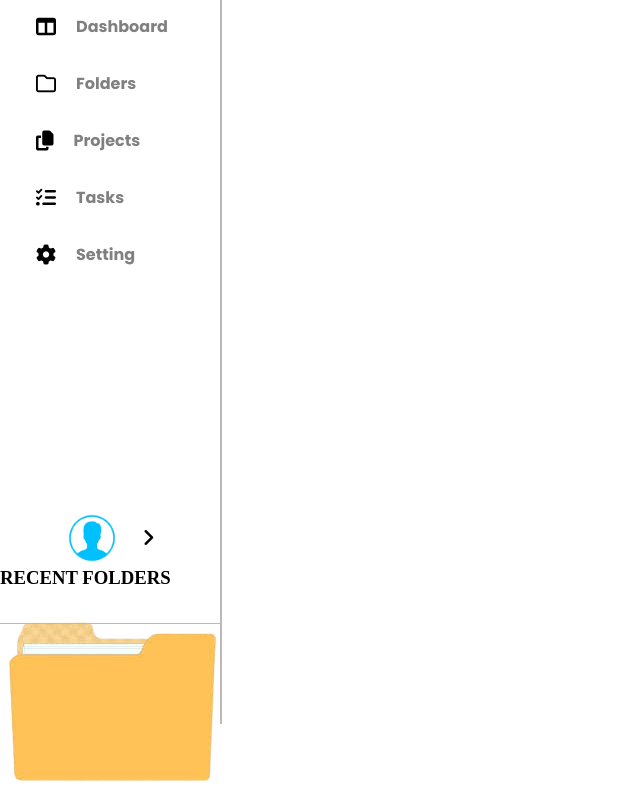
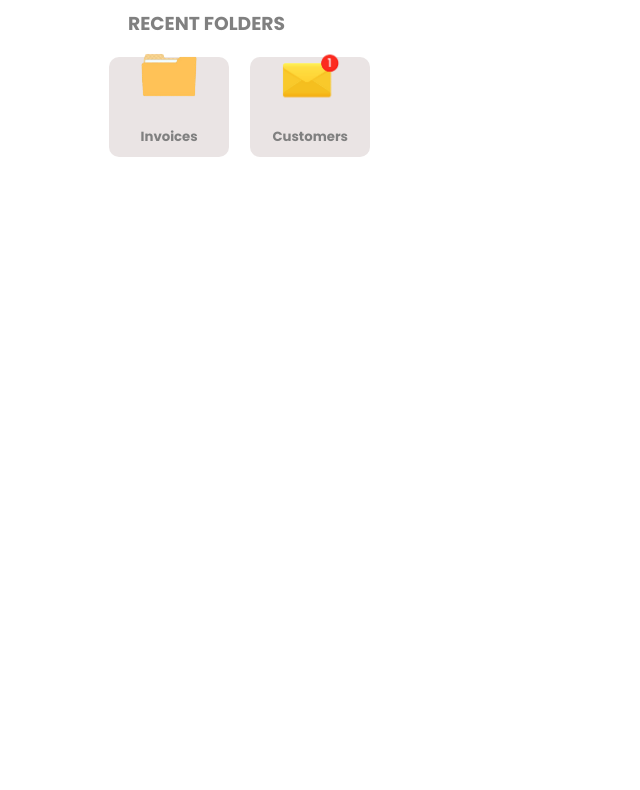
Before and after one commit to AhsanNazir181/Lab_2_Exercise, a plain HTML site: page index.html in a window 1280 px wide. Shown: the part 76-866 px from the top of the page, without its empty margins (0-640 px from the left). After the commit the page ends 800 px from the top, so only its background shows below. Drawn offline with Linux system fonts and the light colour scheme.

Commit message:
main content

```diff
--- a/index.css
+++ b/index.css
@@ -1,83 +1,197 @@
-* {
-  margin: 0px;
-  padding: 0px;
+.main_hero {
+  margin-left: 80px;
+  width: 40%;
+  margin-top: 85px;
 }
-.sidebar {
-  display: inline-block;
+
+.main_content h3 {
+  font-family: "Poppins", serif;
+  font-weight: 700;
+  font-style: normal;
+  color: grey;
+  margin-left: 40px;
 }
-.sidebar img {
-  width: 40px;
-  height: 40px;
-  margin-left: 27px;
-  margin-top: 20px;
+.dashboard {
+  display: flex;
+}
+.folder_boxes {
+  margin-top: 10px;
+  display: flex;
+  text-align: center;
+  justify-content: space-evenly;
+  width: 60%;
+}
+.bx1 {
+  background-color: rgb(234, 228, 228);
+  display: flex;
+  flex-direction: column;
+  justify-content: center;
+  align-items: center;
+  height: 100px;
+  width: 120px;
+  border-radius: 10px;
+  font-family: "Poppins", serif;
+  font-weight: 700;
+  font-style: normal;
+  color: grey;
   cursor: pointer;
 }
-.icon {
+.bx1:hover {
+  box-shadow: 5px 5px 5px 5px rgba(136, 131, 131, 0.3);
+}
+.bx2 {
+  background-color: rgb(234, 228, 228);
+  cursor: pointer;
   display: flex;
+  flex-direction: column;
+  justify-content: center;
   align-items: center;
-  margin-bottom: 20px;
-  margin-top: 20px;
-  margin-left: 20px;
-  width: 150px;
-  padding: 6px;
-  cursor: pointer;
-  /* border: 2px solid red; */
-}
-.icon:hover {
-  background-color: rgb(231, 225, 225);
-  border-radius: 50px;
-  color: black;
-}
-.list {
-  margin-left: 20px;
-}
-.fa-solid,
-.fa-regular {
-  margin-left: 10px;
-  font-size: 20px;
-  cursor: pointer;
-}
-.icon li {
-  list-style: none;
-}
-.list {
+  height: 100px;
+  width: 120px;
+  border-radius: 10px;
   font-family: "Poppins", serif;
   font-weight: 700;
   font-style: normal;
   color: grey;
 }
-/* for profile */
-.profile {
+.bx2:hover {
+  box-shadow: 5px 5px 5px 5px rgba(136, 131, 131, 0.3);
+}
+.bx1 img {
+  width: 60px;
+  height: 60px;
+}
+.bx2 img {
+  width: 60px;
+  height: 60px;
+}
+/* for main_content/projects */
+.main_content_2 h3 {
+  font-family: "Poppins", serif;
+  font-weight: 700;
+  font-style: normal;
+  color: grey;
+  margin-left: 40px;
+  margin-top: 70px;
+}
+.folder_boxes_2 {
+  margin-top: 10px;
   display: flex;
+  text-align: center;
+  justify-content: space-evenly;
+  width: 90%;
+}
+.bx1_2 {
+  /* border: 2px solid red; */
+  background-color: rgb(234, 228, 228);
+  display: flex;
+  flex-direction: column;
+  justify-content: center;
   align-items: center;
-  margin-top: 220px;
-  margin-left: 40px;
-  overflow: hidden;
-}
-.profile img {
-  width: 50px;
-  height: 50px;
+  height: 120px;
+  width: 220px;
+  border-radius: 10px;
+  font-family: "Poppins", serif;
+  font-weight: 700;
+  font-style: normal;
+  color: grey;
   cursor: pointer;
 }
-.fa-angle-right {
-  margin-top: 20px;
-  margin-left: 25px;
+.bx1_2:hover {
+  box-shadow: 5px 5px 5px 5px rgba(136, 131, 131, 0.3);
 }
-.sidebar::after {
-  content: "";
-  position: absolute;
-  top: 0;
-  left: 220px;
-  width: 1.5px;
-  height: 100vh;
-  background-color: rgb(189, 184, 184);
+.bx2_2 {
+  background-color: rgb(234, 228, 228);
+  cursor: pointer;
+  display: flex;
+  flex-direction: column;
+  justify-content: center;
+  align-items: center;
+  height: 120px;
+  width: 220px;
+  border-radius: 10px;
+  font-family: "Poppins", serif;
+  font-weight: 700;
+  font-style: normal;
+  color: grey;
 }
-.profile::before {
-  content: "";
-  position: absolute;
-  bottom: 100px;
-  left: 0;
+.bx2_2:hover {
+  box-shadow: 5px 5px 5px 5px rgba(136, 131, 131, 0.3);
+}
+.bx1_2 img {
+  /* border: 2px solid red; */
+  width: 60px;
+  height: 60px;
+}
+.bx2_2 img {
+  /* border: 2px solid red; */
+  width: 60px;
+  height: 60px;
+}
+.twoboxes_flex {
+  /* border: 2px solid red; */
+  height: 70%;
+  position: relative;
+}
+/* second portion of project   */
+
+.second_folder_boxes_2 {
+  /* border: 2px solid black; */
+  margin-top: 10px;
+  display: flex;
+  text-align: center;
+  justify-content: space-evenly;
+  width: 90%;
+}
+.second_bx1_2 {
+  /* border: 2px solid red; */
+  background-color: rgb(234, 228, 228);
+  display: flex;
+  flex-direction: column;
+  justify-content: center;
+  align-items: center;
+  height: 120px;
   width: 220px;
-  height: 1.5px;
-  background-color: rgb(189, 184, 184);
+  border-radius: 10px;
+  font-family: "Poppins", serif;
+  font-weight: 700;
+  font-style: normal;
+  color: grey;
+  cursor: pointer;
 }
+.second_bx1_2:hover {
+  box-shadow: 5px 5px 5px 5px rgba(136, 131, 131, 0.3);
+}
+.second_bx2_2 {
+  background-color: rgb(234, 228, 228);
+  cursor: pointer;
+  display: flex;
+  flex-direction: column;
+  justify-content: center;
+  align-items: center;
+  height: 120px;
+  width: 220px;
+  border-radius: 10px;
+  font-family: "Poppins", serif;
+  font-weight: 700;
+  font-style: normal;
+  color: grey;
+}
+.second_bx2_2:hover {
+  box-shadow: 5px 5px 5px 5px rgba(136, 131, 131, 0.3);
+}
+.second_bx1_2 img {
+  /* border: 2px solid red; */
+  width: 60px;
+  height: 60px;
+}
+.second_bx2_2 img {
+  /* border: 2px solid red; */
+  width: 60px;
+  height: 60px;
+}
+.second_twoboxes_flex {
+  /* border: 2px solid red; */
+  height: 70%;
+  position: relative;
+}
--- a/index.html
+++ b/index.html
@@ -15,37 +15,6 @@
     />
   </head>
   <body>
-    <div class="dashboard">
-      <div class="complete_sidebar">
-        <div class="sidebar">
-          <img src="./images/logo.png" alt="error loading" />
-          <div class="first_icon icon">
-            <i class="fa-solid fa-table-columns"></i>
-            <li class="list">Dashboard</li>
-          </div>
-          <div class="second_icon icon">
-            <i class="fa-regular fa-folder"></i>
-            <li class="list">Folders</li>
-          </div>
-          <div class="third_icon icon">
-            <i class="fa-solid fa-copy"></i>
-            <li class="list">Projects</li>
-          </div>
-          <div class="fourth_icon icon">
-            <i class="fa-solid fa-list-check"></i>
-            <li class="list">Tasks</li>
-          </div>
-          <div class="fifth_icon icon">
-            <i class="fa-solid fa-gear"></i>
-            <li class="list">Setting</li>
-          </div>
-          <div class="profile">
-            <img src="./images/profile.png" alt="error loading" />
-            <i class="fa-solid fa-angle-right"></i>
-          </div>
-        </div>
-        <div class="divider"></div>
-      </div>
     <!-- for main content/recent folders -->
     <div class="main_hero">
       <div class="main_content">
@@ -63,6 +32,5 @@
       </div>
       <!-- for main content/projects -->
     </div>
-    </div>
   </body>
 </html>
```
Lines whose indentation alone changed are shown as unchanged.
